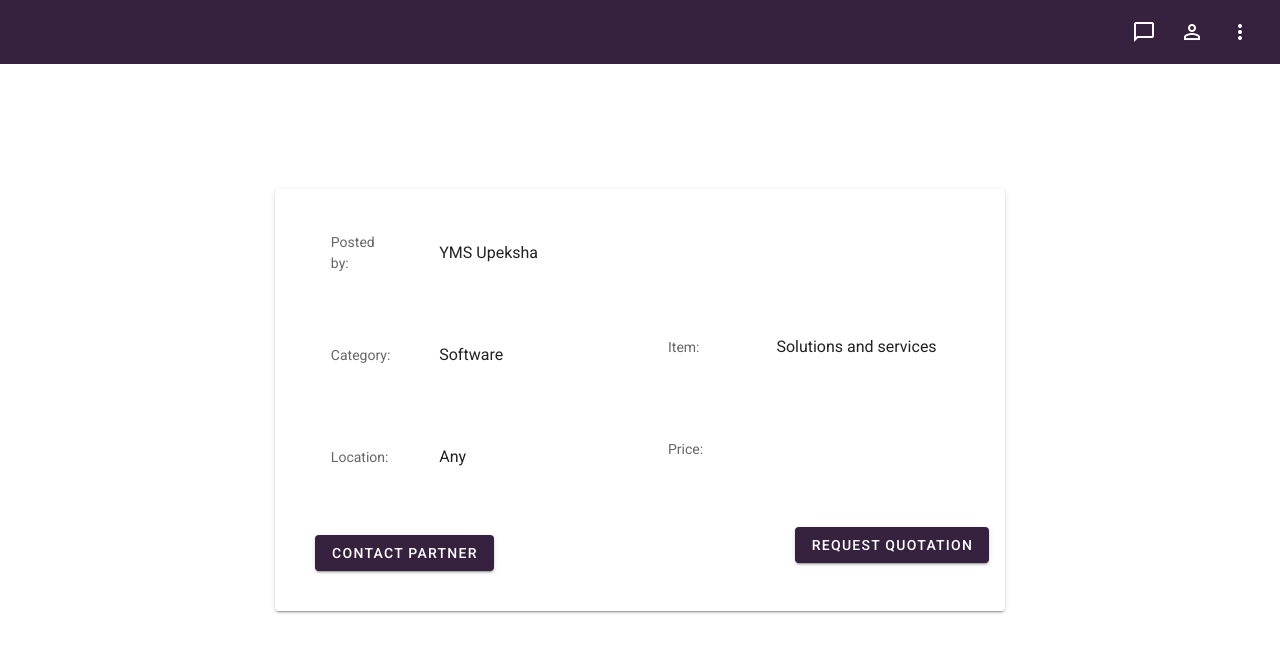
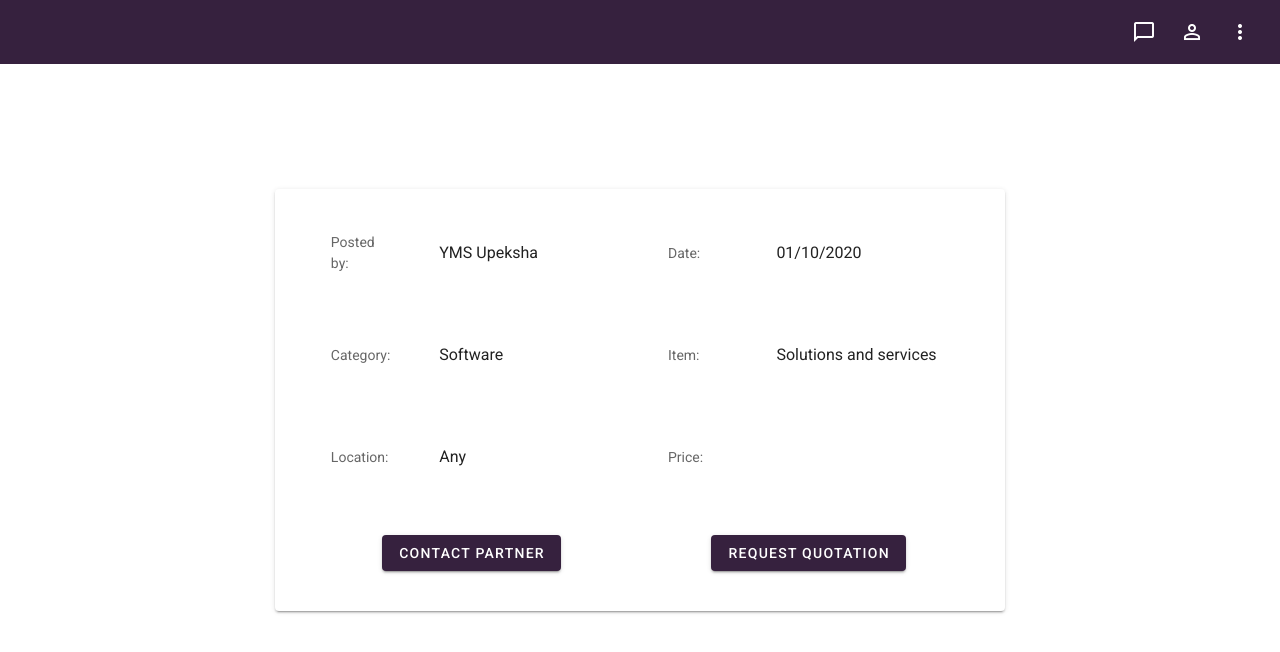
Before and after one commit to tzagu/Virtual-Visting-Cards, a Vue app in the folder frontend/: page /#/partner in a window 1280 px wide. Shown: the top 652 px of the page. Built offline with nearby package versions, Linux system fonts and the light colour scheme.

Commit message:
UI designs added

```diff
--- a/frontend/src/pages/CardClicked.vue
+++ b/frontend/src/pages/CardClicked.vue
@@ -50,18 +50,61 @@
 
                 <v-row>
                   <v-col cols="12">
-                    <v-btn class="white--text" color="#36213e">Contact Partner</v-btn>
+                    <div class="text-center">
+    <v-dialog
+      v-model="dialog"
+      width="500"
+    >
+      <template v-slot:activator="{ on, attrs }">
+          <v-btn class="white--text" color="#36213e" v-bind="attrs"
+          v-on="on">Contact Partner</v-btn>
+      </template>
+
+      <v-card>
+        <v-card-title class="headline grey lighten-2">
+          Contact partner
+        </v-card-title>
+
+        <v-card-text>
+          We recommend sending an email to negotiate a comfortable date and time for your partner. First impression matters!
+          </v-card-text>
+
+        <v-divider></v-divider>
+
+        <v-card-actions>
+          <v-btn
+            color="primary"
+            text
+            @click="dialog = false"
+          >
+            Send an email
+          </v-btn>
+          <v-spacer></v-spacer>
+          <v-btn
+            color="primary"
+            text
+            @click="dialog = false"
+          >
+            Contact via mobile
+          </v-btn>
+        </v-card-actions>
+      </v-card>
+    </v-dialog>
+  </div>
                   </v-col>
                   </v-row
               ></v-col>
               <v-col
                 ><v-row>
                   <v-col cols="4">
-                    <v-subheader></v-subheader>
+                    <v-subheader>Date:</v-subheader>
                   </v-col>
                   <v-col cols="8">
-                    <v-text-field dark
-
+                    <v-text-field
+                    solo
+                    flat
+                    readonly
+                      :value="itemperson.date"
                     ></v-text-field>
                   </v-col>
                 </v-row>
@@ -96,7 +139,40 @@
 
                 <v-row>
                   <v-col cols="12">
-                    <v-btn absolute right class="white--text" color="#36213e">Request Quotation</v-btn>
+                    <div class="text-center">
+    <v-dialog
+      v-model="dialog2"
+      width="500"
+    >
+      <template v-slot:activator="{ on, attrs }">
+          <v-btn class="white--text" color="#36213e" v-bind="attrs"
+          v-on="on">Request Quotation</v-btn>
+      </template>
+
+      <v-card>
+        <v-card-title class="headline grey lighten-2">
+          Request quotation
+        </v-card-title>
+
+        <v-card-text>
+          Default quotation request message here
+        </v-card-text>
+
+        <v-divider></v-divider>
+
+        <v-card-actions>
+          <v-spacer></v-spacer>
+          <v-btn
+            color="primary"
+            text
+            @click="dialog2 = false"
+          >
+            send via email
+          </v-btn>
+        </v-card-actions>
+      </v-card>
+    </v-dialog>
+  </div>
                   </v-col>
                   </v-row>
                   </v-col>
@@ -105,15 +181,22 @@
         </v-row>
       </v-container>
     </v-main>
+
+
   </v-app>
+
+
 </template>
 
 <script>
 export default {
   data: () => ({
+      dialog: false,
+      dialog2: false,
       itemperson:{
           name: "YMS Upeksha",
           category: "Software",
+          date: "01/10/2020",
           item: "Solutions and services",
           price: "",
           location: "Any",
--- a/frontend/src/router/index.js
+++ b/frontend/src/router/index.js
@@ -6,6 +6,7 @@ import CreateProfile from '@/pages/CreateProfile.vue'
 import ItemPersonCards from '@/components/ItemPersonCards.vue'
 import Filter from '@/pages/Filter.vue'
 import CardClicked from '@/pages/CardClicked.vue'
+import MyDeals from '@/pages/MyDeals.vue'
 
 
 Vue.use(Router)
@@ -41,6 +42,11 @@ export default new Router({
       path: '/partner',
       name: 'CardClicked',
       component: CardClicked
+    },
+    {
+      path: '/mydeals',
+      name: 'MyDeals',
+      component: MyDeals
     }
 
   ]
```
Also changed, not shown: frontend/src/pages/MyDeals.vue (added).
